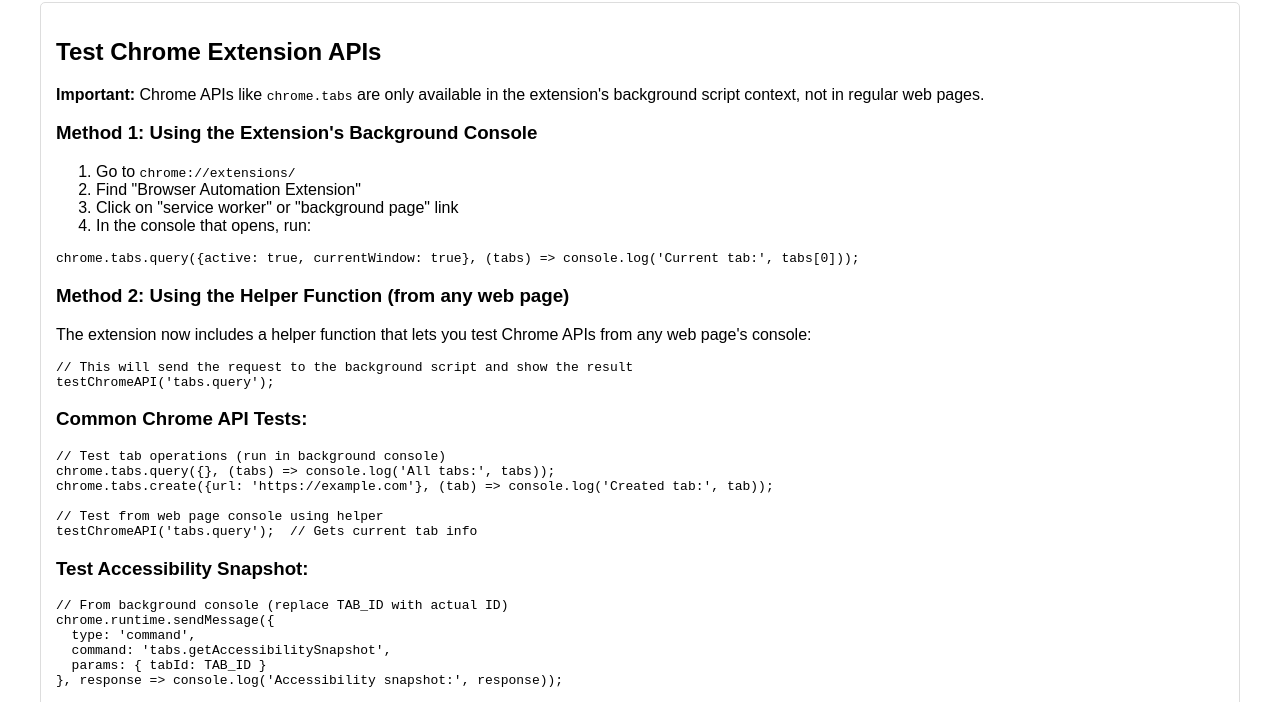
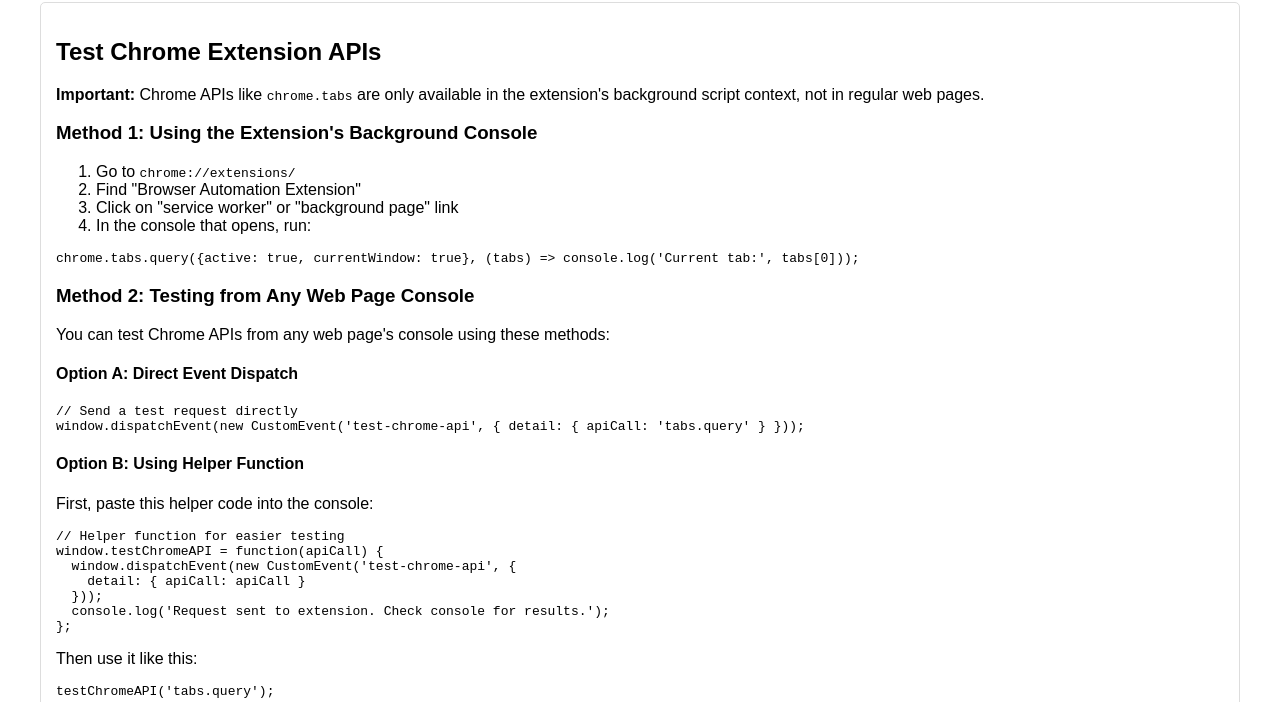
Before and after one commit to periplon/perix, a browser extension: page test-extension-commands.html in a window 1280 px wide. Shown: the part 98-800 px from the top of the page. Drawn offline with Linux system fonts and the light colour scheme.

Commit message:
fix: implement CSP-safe Chrome API testing approach
- Remove script injection that violates CSP on strict sites
- Implement event-based communication for Chrome API testing
- Add console-helper.js with optional helper function
- Update test documentation with both direct and helper methods
- Maintain backward compatibility with existing event listeners

This approach avoids CSP violations by not injecting any scripts
into the page context. Users can either dispatch events directly
or manually paste the helper function into the console.

```diff
--- a/test-extension-commands.html
+++ b/test-extension-commands.html
@@ -57,17 +57,34 @@
         </ol>
         <pre>chrome.tabs.query({active: true, currentWindow: true}, (tabs) => console.log('Current tab:', tabs[0]));</pre>
 
-        <h3>Method 2: Using the Helper Function (from any web page)</h3>
-        <p>The extension now includes a helper function that lets you test Chrome APIs from any web page's console:</p>
-        <pre>// This will send the request to the background script and show the result
-testChromeAPI('tabs.query');</pre>
+        <h3>Method 2: Testing from Any Web Page Console</h3>
+        <p>You can test Chrome APIs from any web page's console using these methods:</p>
+
+        <h4>Option A: Direct Event Dispatch</h4>
+        <pre>// Send a test request directly
+window.dispatchEvent(new CustomEvent('test-chrome-api', { detail: { apiCall: 'tabs.query' } }));</pre>
+
+        <h4>Option B: Using Helper Function</h4>
+        <p>First, paste this helper code into the console:</p>
+        <pre>// Helper function for easier testing
+window.testChromeAPI = function(apiCall) {
+  window.dispatchEvent(new CustomEvent('test-chrome-api', {
+    detail: { apiCall: apiCall }
+  }));
+  console.log('Request sent to extension. Check console for results.');
+};</pre>
+        <p>Then use it like this:</p>
+        <pre>testChromeAPI('tabs.query');</pre>
 
         <h3>Common Chrome API Tests:</h3>
         <pre>// Test tab operations (run in background console)
 chrome.tabs.query({}, (tabs) => console.log('All tabs:', tabs));
 chrome.tabs.create({url: 'https://example.com'}, (tab) => console.log('Created tab:', tab));
 
-// Test from web page console using helper
+// Test from web page console using direct event
+window.dispatchEvent(new CustomEvent('test-chrome-api', { detail: { apiCall: 'tabs.query' } }));
+
+// Or using helper function (after pasting helper code)
 testChromeAPI('tabs.query');  // Gets current tab info</pre>
 
         <h3>Test Accessibility Snapshot:</h3>
```
Also changed, not shown: console-helper.js (added, +11 -0 lines), content.js (+7 -37 lines).
